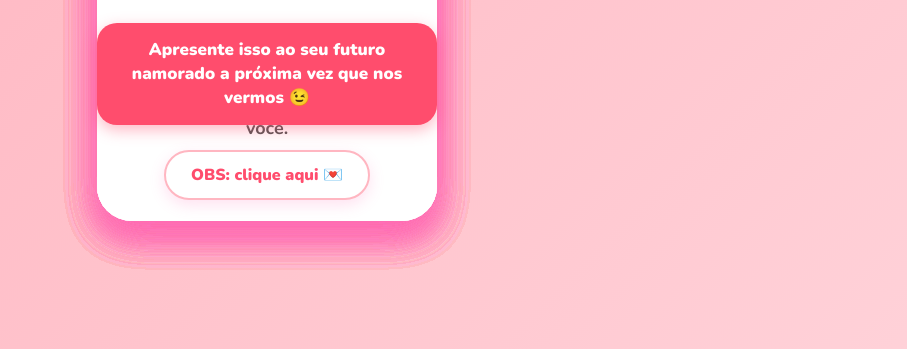
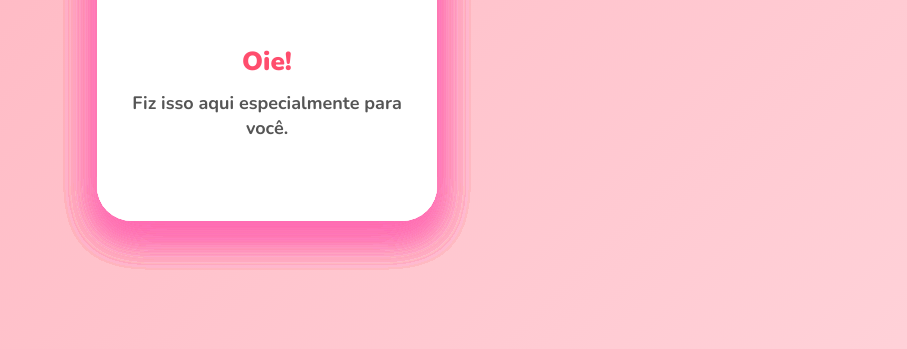
Before and after one commit to Harleyzinn/I-love-you-A, a plain HTML site: page index.html in a window 1280 px wide. Shown: the part 451-800 px from the top of the page, without its empty margins (373-1280 px from the left). Drawn offline with nearby package versions, Linux system fonts and the light colour scheme.

Commit message:
Update style.css

```diff
--- a/style.css
+++ b/style.css
@@ -37,7 +37,7 @@ body {
     width: 85%;
     height: 68%;
     perspective: 1000px;
-    pointer-events: none; /* Deixa o clique atravessar o container vazio */
+    pointer-events: none;
 }
 
 .card {
@@ -56,7 +56,7 @@ body {
     touch-action: none;
     transform-origin: 50% 100%;
     transition: transform 0.3s ease-out;
-    pointer-events: auto; /* Garante que os cartões ainda podem ser clicados */
+    pointer-events: auto;
 }
 
 .card-image {
@@ -92,16 +92,22 @@ body {
     font-weight: 700;
 }
 
+/* --- TELA FINAL TOTALMENTE ESCONDIDA POR PADRÃO --- */
 .mensagem-final {
     position: absolute;
     text-align: center;
     padding: 30px;
     width: 100%;
-    z-index: 5; /* Elevado para garantir que não fique atrás de nada invisível */
-    display: flex;
+    z-index: 50;
     flex-direction: column;
     align-items: center;
-    pointer-events: auto; /* Força a aceitar cliques */
+    display: none; /* A tela não existe até ser chamada */
+}
+
+/* O script vai adicionar essa classe quando acabar as cartas */
+.mensagem-final.mostrar {
+    display: flex;
+    animation: fadeIn 0.8s ease-in-out; /* Aparece com um efeito suave */
 }
 
 .mensagem-final h2 {
@@ -145,20 +151,19 @@ body {
     text-align: center;
 }
 
-/* NOVO ESTILO DO BOTÃO OBS: Fofo, clicável e sem o visual padrão feio */
 .btn-obs {
-    background-color: #ffffff; /* Fundo branco pra destacar */
-    border: 2px solid #ffb6c1; /* Bordinha rosa */
+    background-color: #ffffff;
+    border: 2px solid #ffb6c1;
     color: #ff4d6d;
     padding: 12px 25px;
     font-size: 16px;
     font-weight: 900;
-    border-radius: 25px; /* Arredondado igual os cartões */
+    border-radius: 25px;
     cursor: pointer;
     margin-top: 25px;
-    box-shadow: 0 5px 15px rgba(255, 105, 180, 0.2); /* Sombra fofa */
-    appearance: none; /* Remove o estilo padrão feio do navegador */
-    -webkit-appearance: none; /* Remove o estilo padrão no iPhone/Safari */
+    box-shadow: 0 5px 15px rgba(255, 105, 180, 0.2);
+    appearance: none;
+    -webkit-appearance: none;
     outline: none;
     pointer-events: auto;
 }
```
